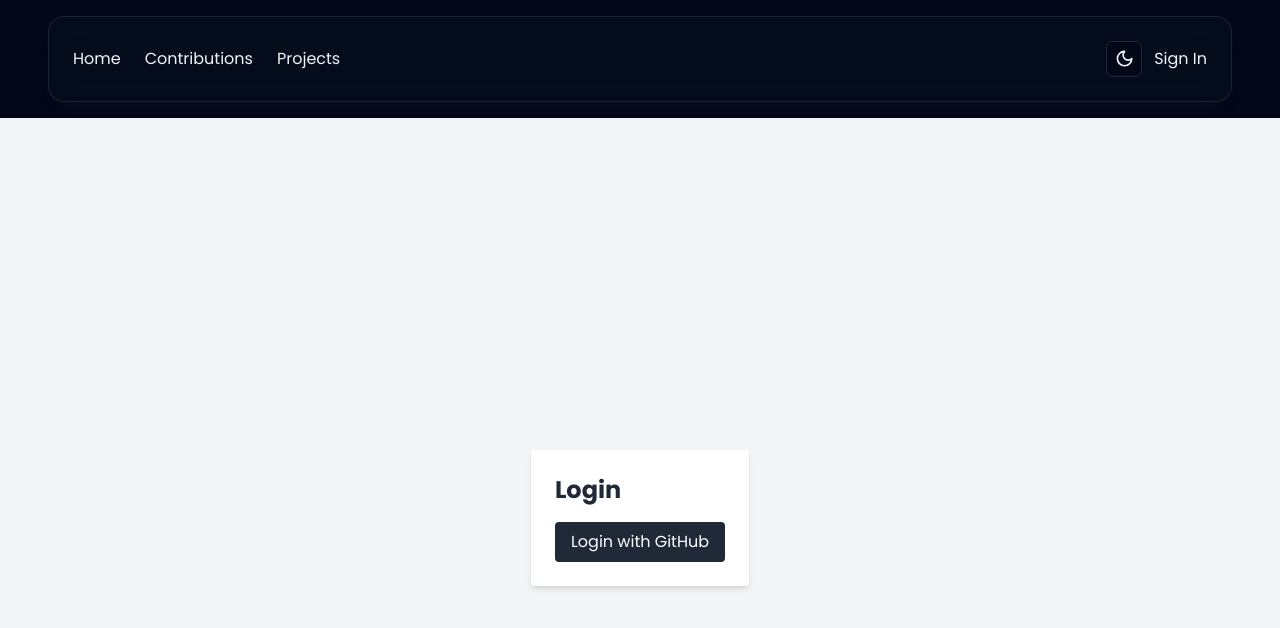
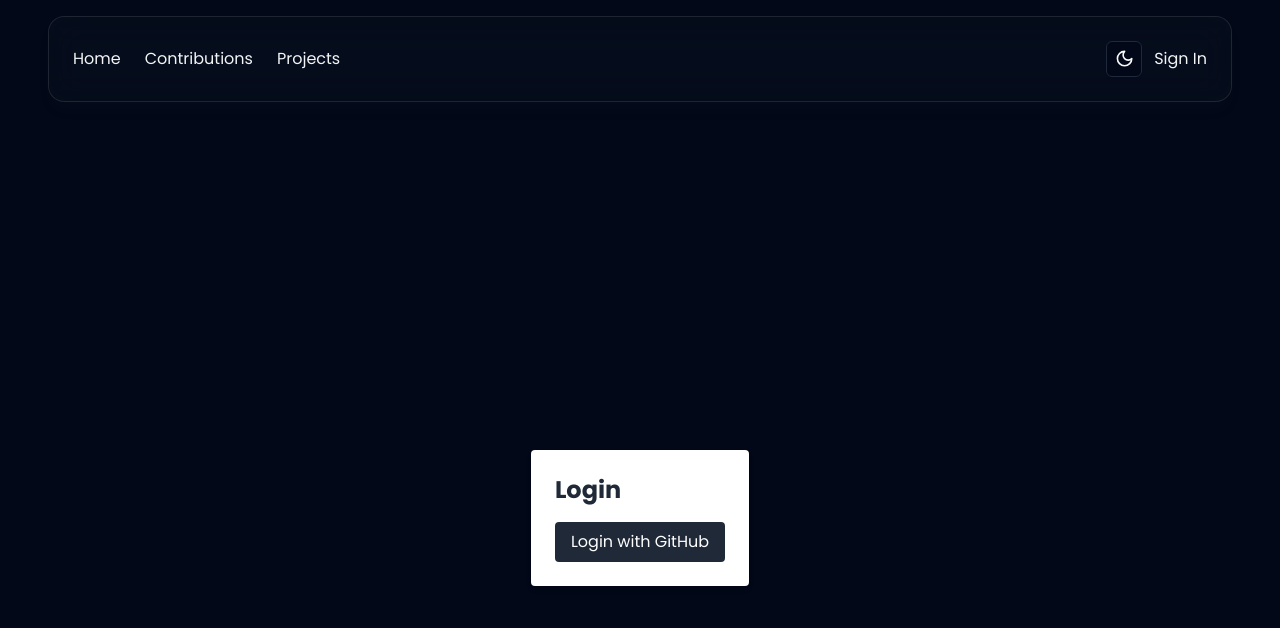
Before and after one commit to Prathyarthi/Closed-Source, a Next.js app: page /sign-in in a window 1280 px wide. Shown: the top 628 px of the page. Built offline with nearby package versions, Linux system fonts and the light colour scheme.

Commit message:
refactor: Remove unnecessary background color in sign-in page

```diff
--- a/app/(auth)/sign-in/page.tsx
+++ b/app/(auth)/sign-in/page.tsx
@@ -4,7 +4,7 @@ import { signIn } from 'next-auth/react';
 
 export default function Login() {
   return (
-    <div className="flex h-screen items-center justify-center bg-gray-100">
+    <div className="flex h-screen items-center justify-center">
       <div className="rounded bg-white p-6 shadow-md">
         <h1 className="mb-4 text-2xl font-bold text-gray-800">Login</h1>
         <button
--- a/middleware.ts
+++ b/middleware.ts
@@ -10,8 +10,7 @@ export async function middleware(request: NextRequest) {
   // If the user is authenticated and tries to access the sign-in or sign-up page, redirect to dashboard
   if (
     token &&
-    (url.pathname.startsWith('/sign-in') ||
-      url.pathname.startsWith('/sign-up'))
+    (url.pathname.startsWith('/sign-in') || url.pathname.startsWith('/sign-up'))
   ) {
     return NextResponse.redirect(new URL('/dashboard', request.url));
   }
```
Also changed, not shown: app/(main)/dashboard/page.tsx (renamed from app/dashboard/page.tsx).
